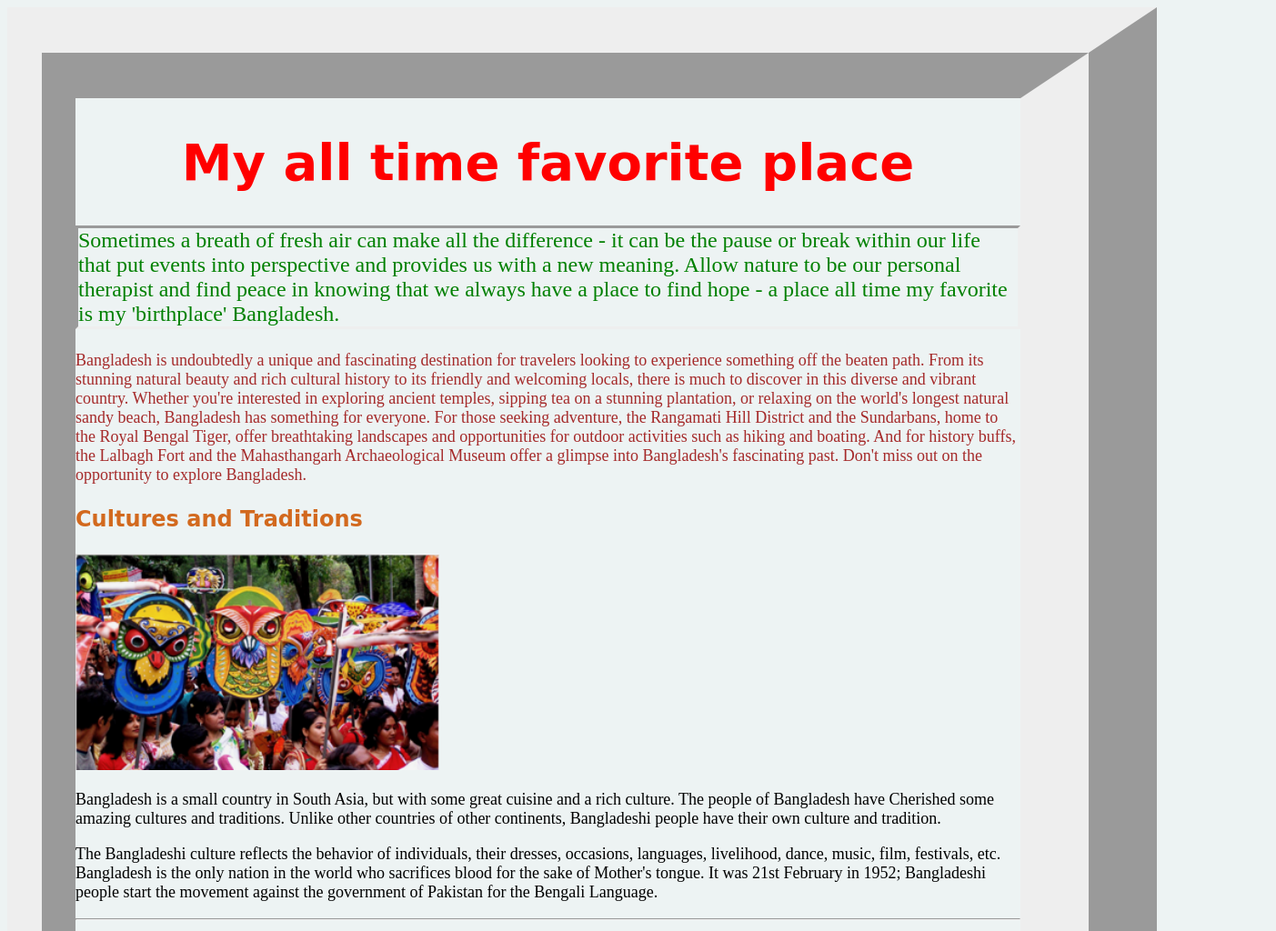
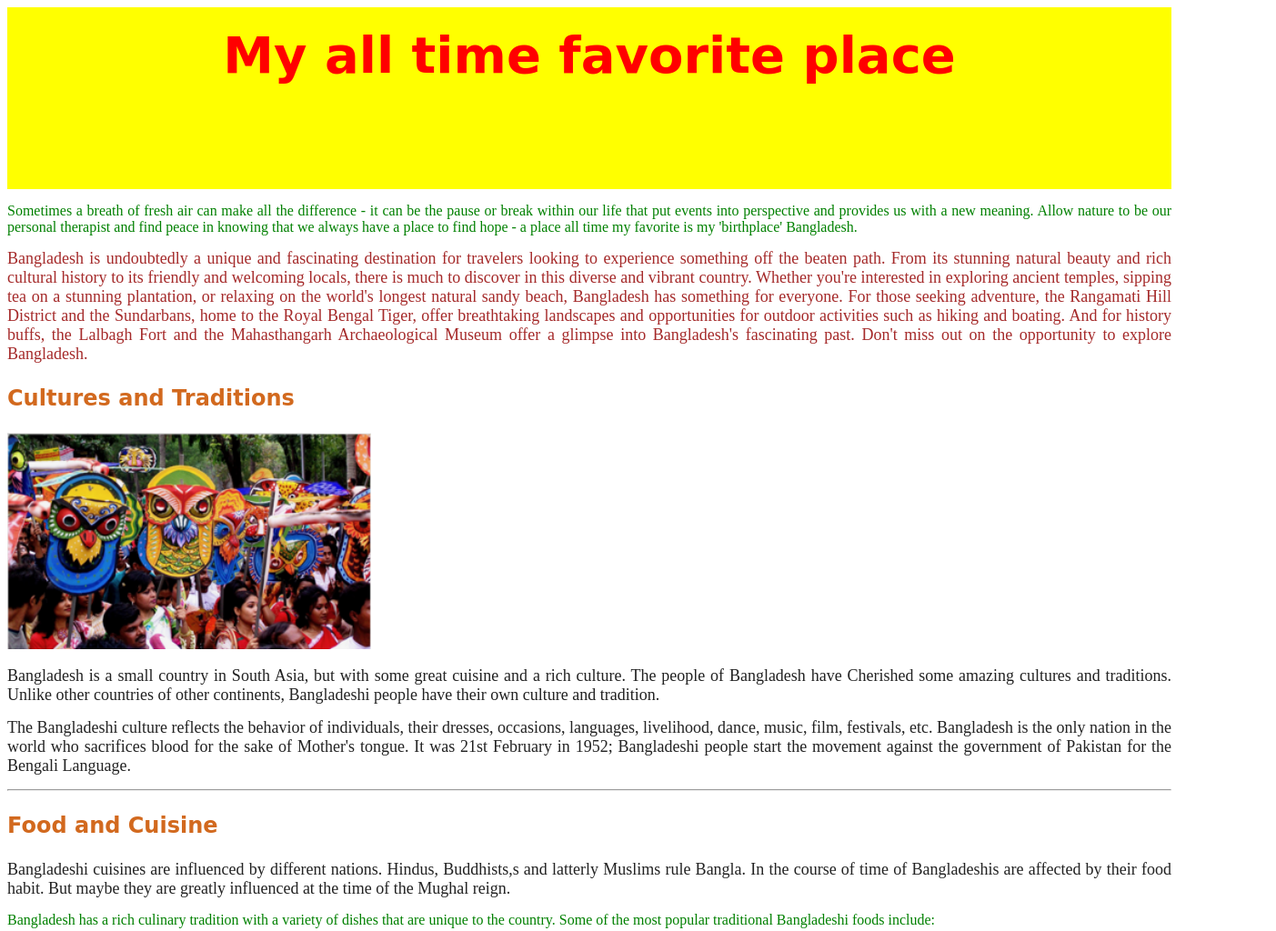
Before and after one commit to LaunchCodeAllhubs/js-assignment-4-html-me-something-rinashovik, a website: page index.html in a window 1280 px wide. Shown: the top 1024 px of the page at 91% size, 1403 px wide, since content can reach past the window. Drawn offline with Linux system fonts and the light colour scheme.

Commit message:
Commit # 5

```diff
--- a/styles.css
+++ b/styles.css
@@ -1,28 +1,61 @@
 
 
 body{
-  background-color: rgb(237, 243, 243);
+  background-color: white;
   font-family: 'Times New Roman', Times, serif;
+  font-size: 12pt;
+  font-weight: 400;
+  color: #222;
+  width: 100vw;
+  height: 100vh;
+  padding: 0px;
+  overflow-x: hidden;
+  display: block;
+  margin: 8px;
+/*
   border-top: 100px;
   border-bottom: 100px;
   border-left: 75px;
   border-right: 150px;
   border-style: ridge;
   display: block;
-  margin: 8px;
+  margin: 8px; */
+
+}
+
+header{
+  background-color: yellow;
+  position: relative;
+height: 200px;
+width: 100vw;
+margin: 0px;
+  padding: 0px;
 
 }
 
 #mainHeading{
-  text-align: center;
-  color: red;
+      color: red;
+      text-align: center;
+      margin: 0px;
+      padding-top: 20px;
+}
+
+p{
+  text-align: justify;
+  margin: 15px 0px;
+}
+
+.funParagraph{
+  font-size: medium;
+  color: green;
 
 }
-.funParagraph{
-  font-size: x-large;
-  color: green;
-  border-style:inset
+#testP{
+  font-weight: 400px;
+}
 
+#testP:hover{
+  background-color: yellowgreen;
 }
 #intro{
   color: brown;
```
